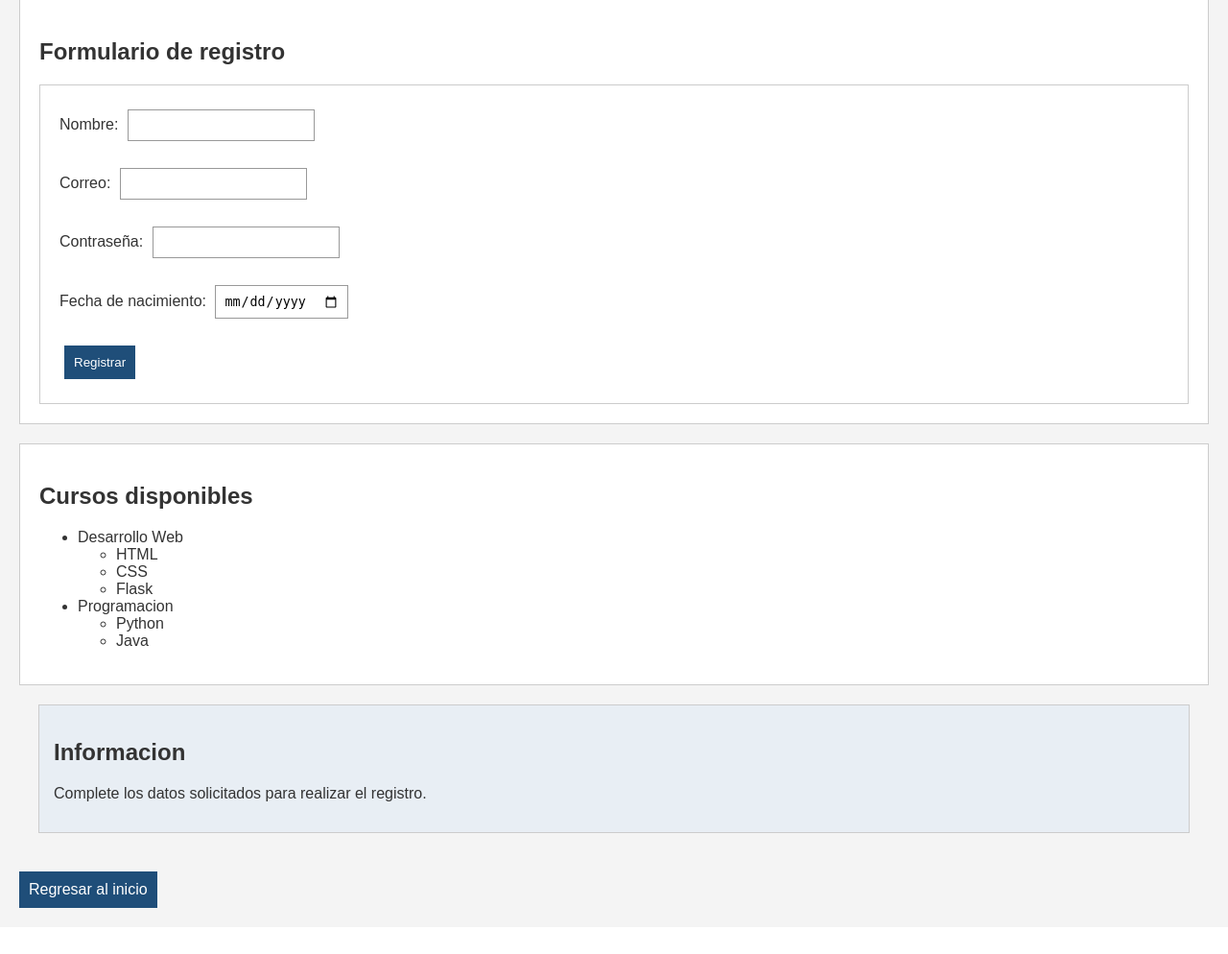
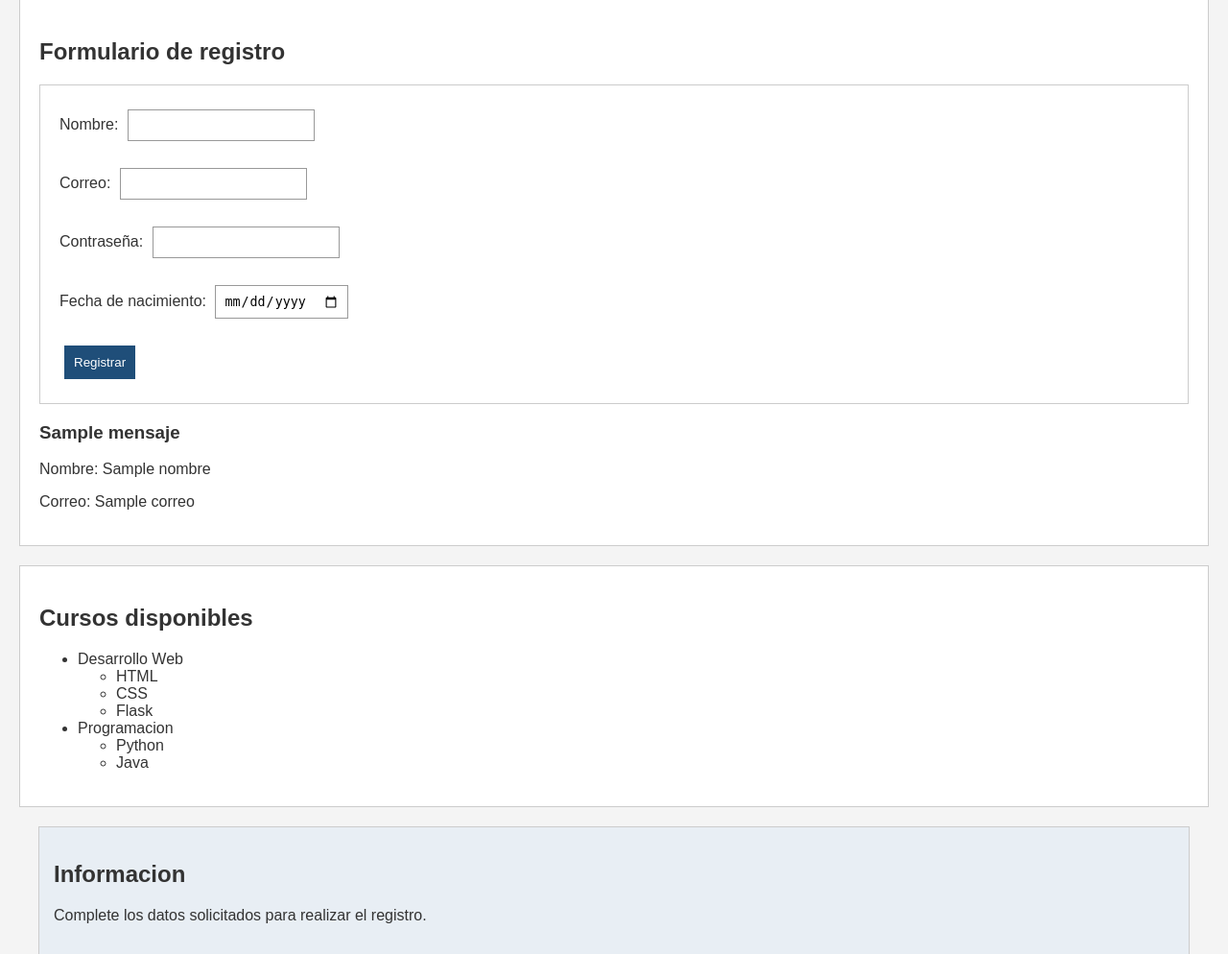
Before and after one commit to Oscar-DG/Oscar-Garcia-1390-23-11577, a Flask app: template proyecto/templates/pagina2.html in a window 1280 px wide. Shown: the part 141-1135 px from the top of the page at 96% size. Before the commit the page ends 1087 px from the top, so only its background shows below. Run offline with Flask 3, Linux system fonts and the light colour scheme; the template is opened without the code that fills it: most values are stand-ins (such as "Sample title", 1, 10 or a date in 2020).

Commit message:
Agregar funciones Flask y formulario

```diff
--- a/proyecto/app.py
+++ b/proyecto/app.py
@@ -1,30 +1,52 @@
-from flask import Flask, render_template
+from flask import Flask, render_template, request
 
 app = Flask(__name__)
+
 
 @app.route('/')
 def inicio():
     return render_template('index.html')
 
+
 @app.route('/pagina1')
 def pagina1():
     return render_template('pagina1.html')
 
-@app.route('/pagina2')
+
+@app.route('/pagina2', methods=['GET', 'POST'])
 def pagina2():
+
+    if request.method == 'POST':
+
+        nombre = request.form['nombre']
+        correo = request.form['correo']
+
+        mensaje = 'Registro realizado correctamente'
+
+        return render_template(
+            'pagina2.html',
+            mensaje=mensaje,
+            nombre=nombre,
+            correo=correo
+        )
+
     return render_template('pagina2.html')
+
 
 @app.route('/pagina3')
 def pagina3():
     return render_template('pagina3.html')
 
+
 @app.route('/pagina4')
 def pagina4():
     return render_template('pagina4.html', nombre='Estudiante')
+
 
 @app.route('/estudiante/<nombre>')
 def estudiante(nombre):
     return render_template('pagina4.html', nombre=nombre)
 
+
 if __name__ == '__main__':
     app.run(debug=True)
--- a/proyecto/templates/pagina2.html
+++ b/proyecto/templates/pagina2.html
@@ -18,20 +18,20 @@
         <section>
             <h2>Formulario de registro</h2>
 
-            <form>
+            <form method="POST">
 
                 <label for="nombre">Nombre:</label>
-                <input type="text" id="nombre" name="nombre">
+                <input type="text" id="nombre" name="nombre" required>
 
                 <br><br>
 
                 <label for="correo">Correo:</label>
-                <input type="email" id="correo" name="correo">
+                <input type="email" id="correo" name="correo" required>
 
                 <br><br>
 
                 <label for="clave">Contraseña:</label>
-                <input type="password" id="clave" name="clave">
+                <input type="password" id="clave" name="clave" required>
 
                 <br><br>
 
@@ -43,6 +43,16 @@
                 <input type="submit" value="Registrar">
 
             </form>
+
+            {% if mensaje %}
+
+                <h3>{{ mensaje }}</h3>
+
+                <p>Nombre: {{ nombre }}</p>
+                <p>Correo: {{ correo }}</p>
+
+            {% endif %}
+
         </section>
 
         <section>
@@ -68,6 +78,7 @@
                     </ul>
                 </li>
             </ul>
+
         </section>
 
         <aside>
```
Also changed, not shown: proyecto/README.md (added).
